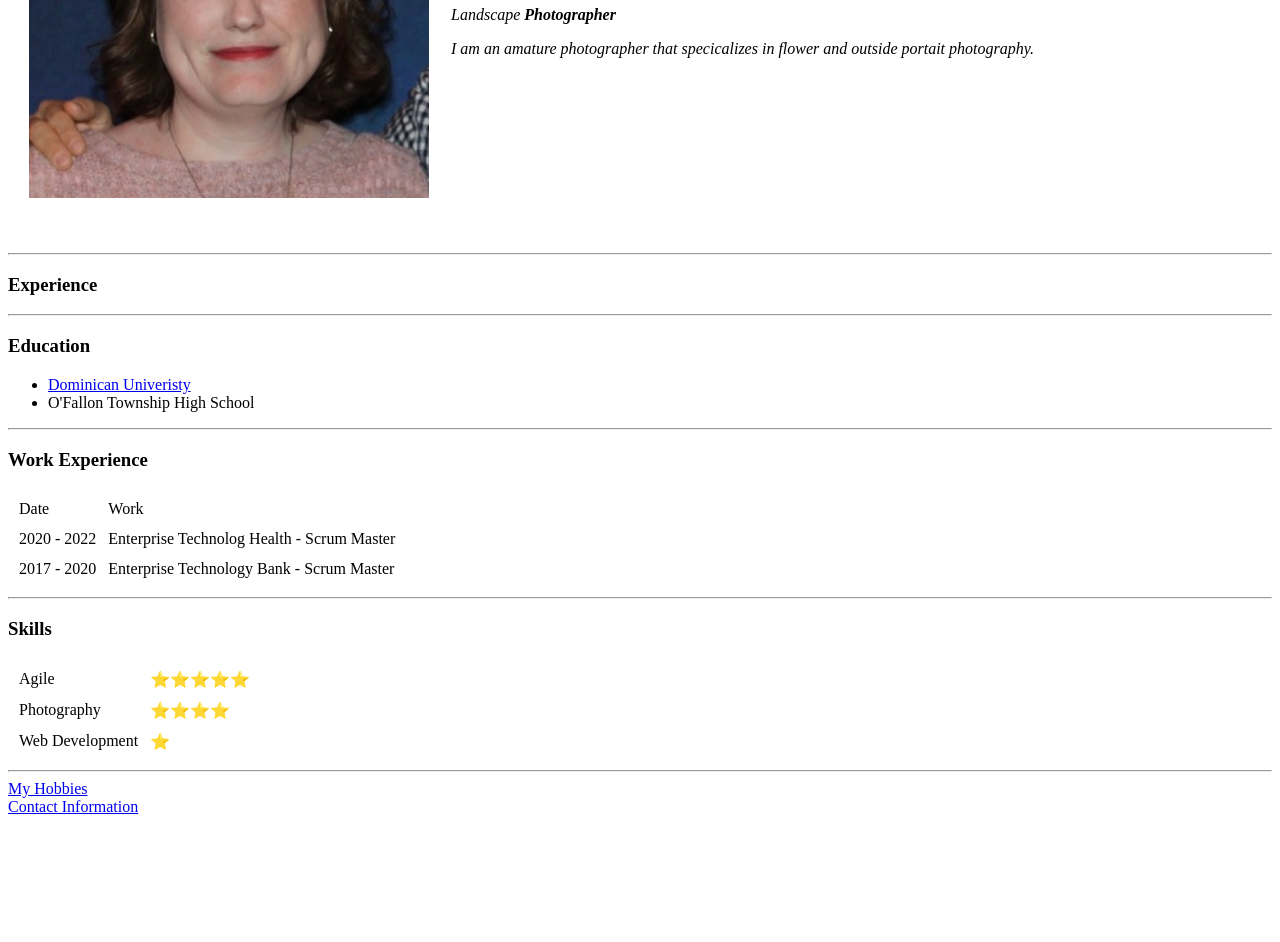
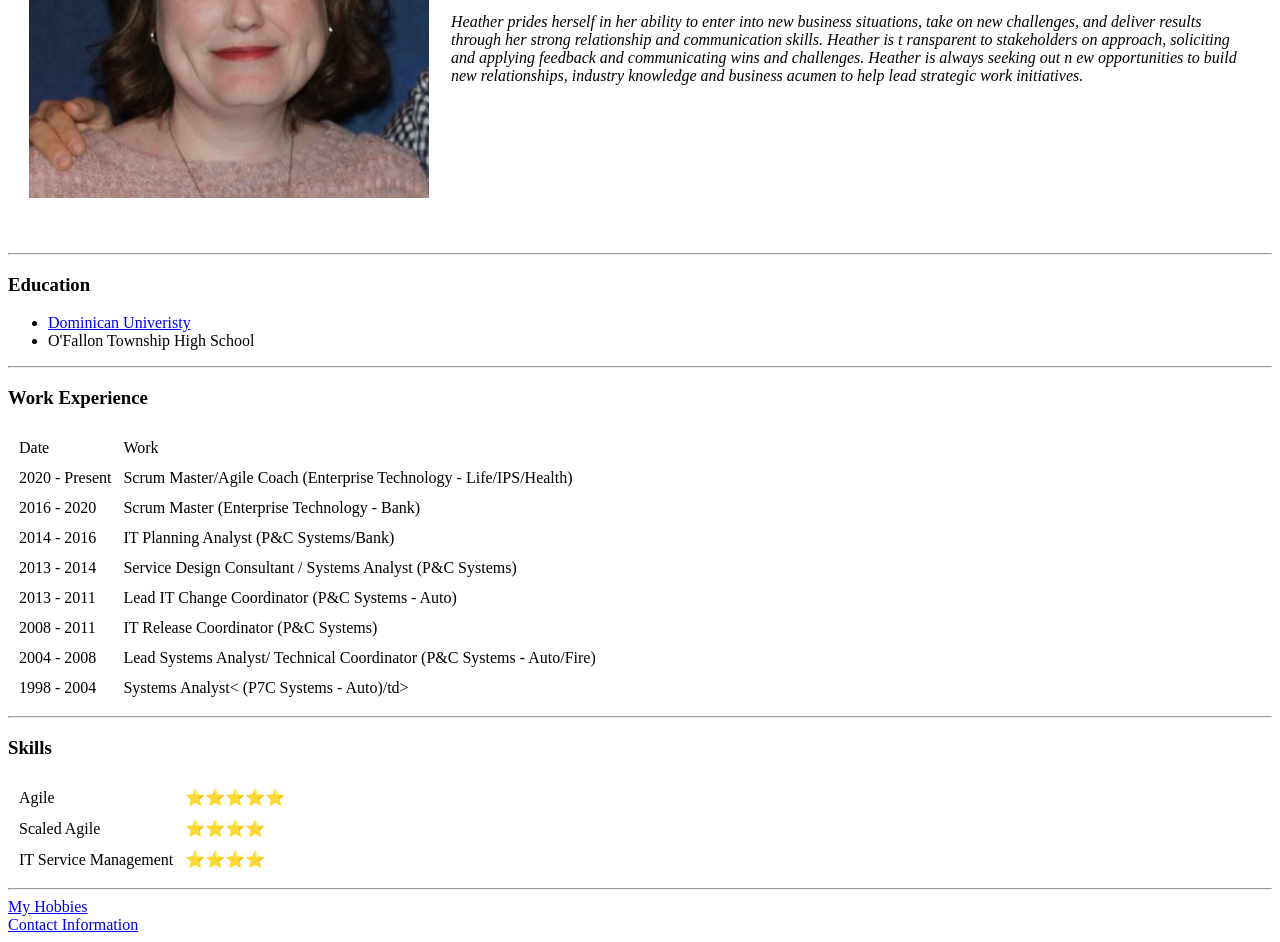
Before and after one commit to HeatherMcConnell/cv, a plain HTML site: page index.html in a window 1280 px wide. Shown: the part 231-1173 px from the top of the page. Before the commit the page ends 1055 px from the top, so only its background shows below. Drawn offline with Linux system fonts and the light colour scheme.

Commit message:
Update Work Experience

```diff
--- a/index.html
+++ b/index.html
@@ -15,9 +15,14 @@
         <td><img src="Images/Heather Profile.jpeg" alt="Heather Profile Image"></td>
         <td>
           <h1>Heather McConnell</h1>
-          <p> <em>Landscape <strong>Photographer</strong></em> </p>
-          <p> <em> I am an amature photographer that specicalizes in flower
-          and outside portait photography. </em> </P>
+          <p> <em>Agile Coach / Scrum Master </em> </p>
+          <p> <em>  Heather prides herself in her ability to enter into new
+            business situations, take on new challenges, and deliver results
+            through her strong relationship and communication skills. Heather is t
+            ransparent to stakeholders on approach, soliciting and applying feedback
+            and communicating wins and challenges. Heather is always seeking out n
+            ew opportunities to build new relationships, industry knowledge and business acumen
+            to help lead strategic work initiatives. </em> </P>
         </td>
       </tr>
 
@@ -25,9 +30,6 @@
         <td></td>
       </tr>
     </table>
-
-    <hr>
-    <h3>Experience</h3>
 
     <hr>
     <h3>Education</h3>
@@ -47,12 +49,36 @@
 
       <tbody>
         <tr>
-          <td>2020 - 2022</td>
-          <td>Enterprise Technolog Health - Scrum Master</td>
+          <td>2020 - Present</td>
+          <td>Scrum Master/Agile Coach (Enterprise Technology - Life/IPS/Health) </td>
         </tr>
         <tr>
-          <td>2017 - 2020</td>
-          <td>Enterprise Technology Bank - Scrum Master</td>
+          <td>2016 - 2020</td>
+          <td>Scrum Master (Enterprise Technology - Bank)</td>
+        </tr>
+        <tr>
+          <td>2014 - 2016</td>
+          <td>IT Planning Analyst (P&C Systems/Bank)</td>
+        </tr>
+        <tr>
+          <td>2013 - 2014</td>
+          <td>Service Design Consultant / Systems Analyst (P&C Systems)</td>
+        </tr>
+        <tr>
+          <td>2013 - 2011</td>
+          <td>Lead IT Change Coordinator (P&C Systems - Auto)</td>
+        </tr>
+        <tr>
+          <td>2008 - 2011</td>
+          <td>IT Release Coordinator (P&C Systems)</td>
+        </tr>
+        <tr>
+          <td>2004 - 2008</td>
+          <td>Lead Systems Analyst/ Technical Coordinator (P&C Systems - Auto/Fire)</td>
+        </tr>
+        <tr>
+          <td>1998 - 2004</td>
+          <td>Systems Analyst< (P7C Systems - Auto)/td>
         </tr>
       </tbody>
 
@@ -66,13 +92,15 @@
           <td>⭐️⭐️⭐️⭐️⭐️</td>
       </tr>
       <tr>
-          <td>Photography</td>
+          <td>Scaled Agile</td>
           <td>⭐️⭐️⭐️⭐️</td>
       </tr>
+
       <tr>
-          <td>Web Development</td>
-          <td>⭐️  </td>
+          <td>IT Service Management</td>
+          <td>⭐️⭐️⭐️⭐️  </td>
       </tr>
+
     </table>
 
 
```
